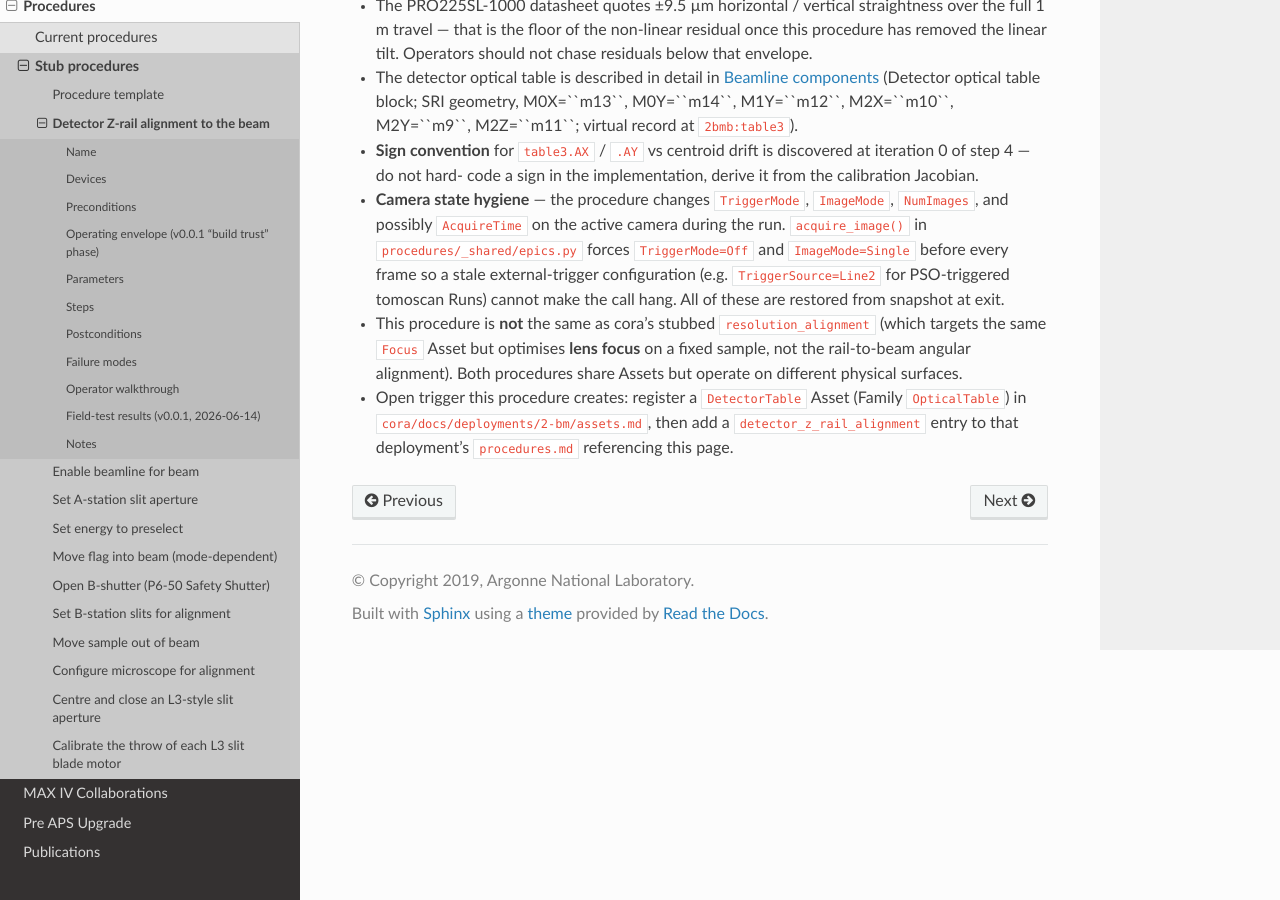
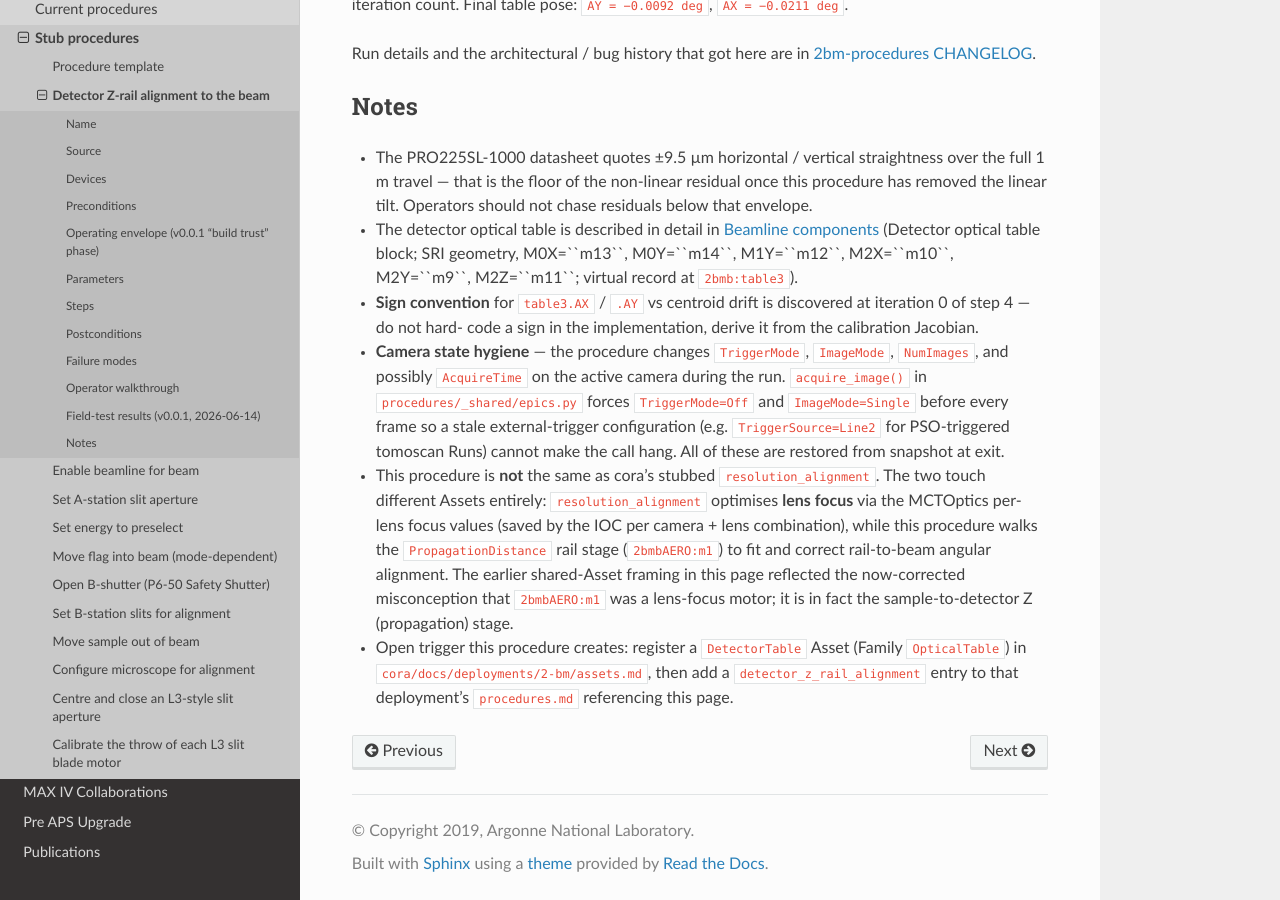
Before and after one commit to xray-imaging/2bm-docs, a Sphinx documentation site: the page built from docs/source/procedures/item_002.rst, in a window 1280 px wide and 900 px high, scrolled down 7236 px. Built offline with Sphinx 7.4.7 and the Read the Docs theme 3.1.0, drawn with Linux system fonts in a browser that asks for light colours; the version number could not be read and is left out; some of the changed text lies outside the part shown.

Commit message:
docs: rename Focus -> PropagationDistance (2bmbAERO:m1 is NOT a focus motor)
The Aerotech PRO225SL-1000 at 2bmbAERO:m1 controls the
sample-to-detector distance (propagation distance), used by the
operator to vary inline phase contrast. It does NOT control lens
focus. The name "Focus" inherited from cora #111 (which itself
inherited the misleading "Optique_Peter_focus_Z" naming from this
page) is therefore wrong and propagates a real misconception.

Renames:
- item_020 section "Focus" -> "PropagationDistance" (underline
  retrimmed). Intro note expanded to call out the prior misnaming
  explicitly so readers don't re-introduce it.
- :Driven by: FocusDrive -> PropagationDistanceDrive (drive name
  follows the driven Asset per cora's role-name convention).
- item_002 :doc: cross-reference Focus -> PropagationDistance
  (3 hits). The Notes paragraph about resolution_alignment
  rewritten: that procedure does NOT share an Asset with this
  one; it touches the MCTOptics per-lens focus values, not the
  2bmbAERO:m1 propagation stage. The earlier "share Assets"
  framing was a consequence of the same misnaming.
- item_010 Devices entry "Optique Peter Z stage" ->
  "PropagationDistance" (with a parenthetical noting prior names).

Same rename applied to 2bm-procedures detector_z_rail_alignment.py
target_asset_ids in a companion commit on that repo.

```diff
--- a/docs/source/procedures/item_002.rst
+++ b/docs/source/procedures/item_002.rst
@@ -23,10 +23,19 @@
 ``detector_z_rail_alignment``
 
 
+Source
+------
+
+- **Implementation**: `procedures/detector_z_rail_alignment.py
+  <https://github.com/decarlof/2bm-procedures/blob/main/procedures/detector_z_rail_alignment.py>`__
+- **Release notes**: `2bm-procedures CHANGELOG
+  <https://github.com/decarlof/2bm-procedures/blob/main/CHANGELOG.md>`__
+
+
 Devices
 -------
 
-- :doc:`../manual/item_020`: **Focus** —
+- :doc:`../manual/item_020`: **PropagationDistance** —
   ``2bmbAERO:m1`` (Aerotech PRO225SL-1000, 1 m travel).
 - :doc:`../manual/item_020`: **Detector optical table** —
   synApps ``table.db`` composite ``2bmb:table3``; corrective DoFs
@@ -526,7 +535,7 @@
 - ``2bmb:table3.AY`` and ``.AX`` are at the converged values;
   their new positions are logged. (Procedure deliberately does
   not restore these — they're the output.)
-- ``Focus`` is back at its pre-procedure RBV
+- ``PropagationDistance`` is back at its pre-procedure RBV
   (restored from snapshot).
 - All snapshotted camera state is back to its pre-procedure
   values: if the camera was running Continuous on entry, it is
@@ -693,11 +702,15 @@
   cannot make the call hang. All of these are restored from
   snapshot at exit.
 - This procedure is **not** the same as cora's stubbed
-  ``resolution_alignment`` (which targets the same
-  ``Focus`` Asset but optimises **lens focus**
-  on a fixed sample, not the rail-to-beam angular alignment).
-  Both procedures share Assets but operate on different
-  physical surfaces.
+  ``resolution_alignment``. The two touch different Assets
+  entirely: ``resolution_alignment`` optimises **lens focus**
+  via the MCTOptics per-lens focus values (saved by the IOC
+  per camera + lens combination), while this procedure walks
+  the ``PropagationDistance`` rail stage (``2bmbAERO:m1``) to
+  fit and correct rail-to-beam angular alignment. The earlier
+  shared-Asset framing in this page reflected the now-corrected
+  misconception that ``2bmbAERO:m1`` was a lens-focus motor;
+  it is in fact the sample-to-detector Z (propagation) stage.
 - Open trigger this procedure creates: register a
   ``DetectorTable`` Asset (Family ``OpticalTable``) in
   ``cora/docs/deployments/2-bm/assets.md``, then add a
```
Also changed, not shown: docs/source/manual/item_020.rst (+16 -11 lines), docs/source/procedures/item_010.rst (+13 -3 lines).
